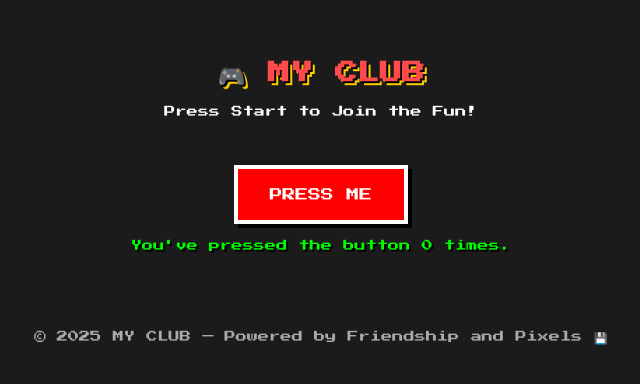
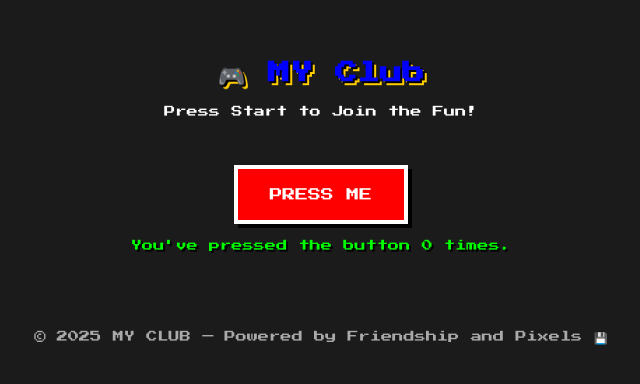
Before and after one commit to mandoo1124/mandoo1124.github.io, a plain HTML site: page index.html in a window 1280 px wide. Shown: the part 196-580 px from the top of the page, without its empty margins (319-959 px from the left). Drawn offline with Linux system fonts and the light colour scheme.

Commit message:
Changed "My Club" to blue

```diff
--- a/index.html
+++ b/index.html
@@ -10,7 +10,7 @@
 <body>
   <div class="container">
     <header>
-      <h1>🎮 MY CLUB</h1>
+      <h1>🎮 MY Club</h1>
       <p>Press Start to Join the Fun!</p>
     </header>
 
--- a/style.css
+++ b/style.css
@@ -19,7 +19,7 @@ header {
 }
 
 h1 {
-  color: #ff4b4b;
+  color: #0000FF;
   text-shadow: 2px 2px 0 #000, 4px 4px 0 #ffcc00;
   font-size: 1.4rem;
 }
```
